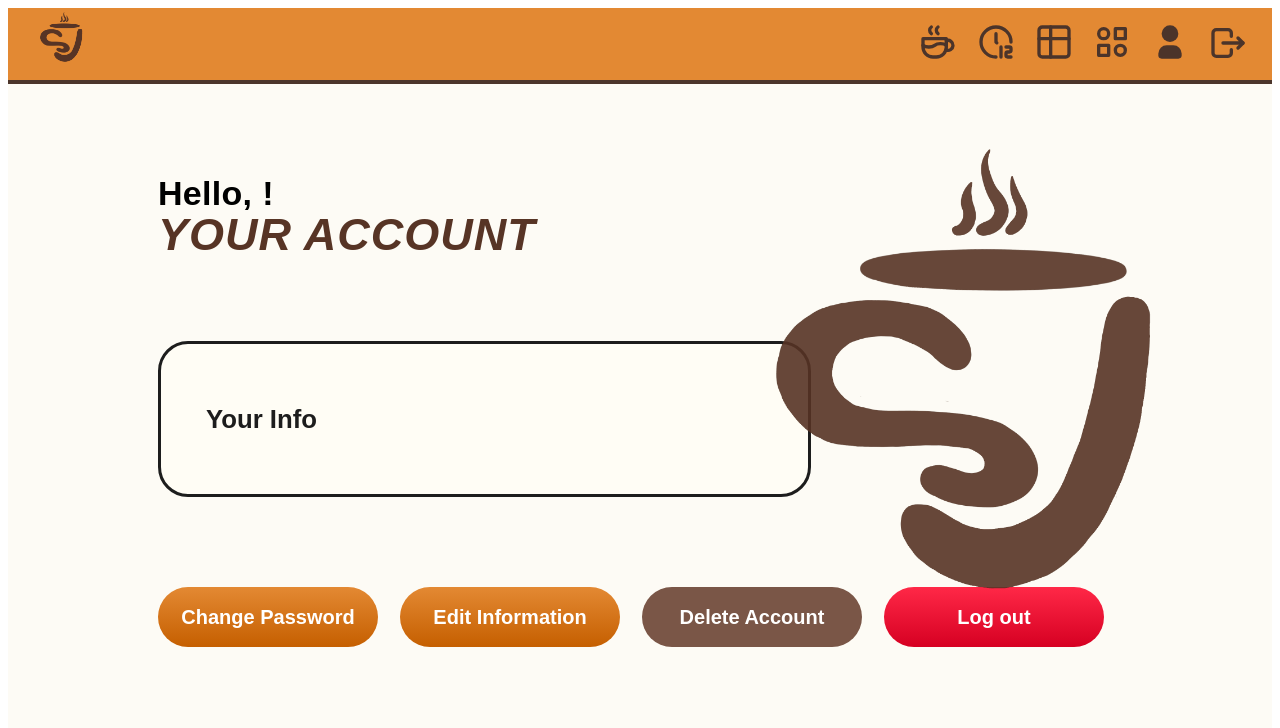
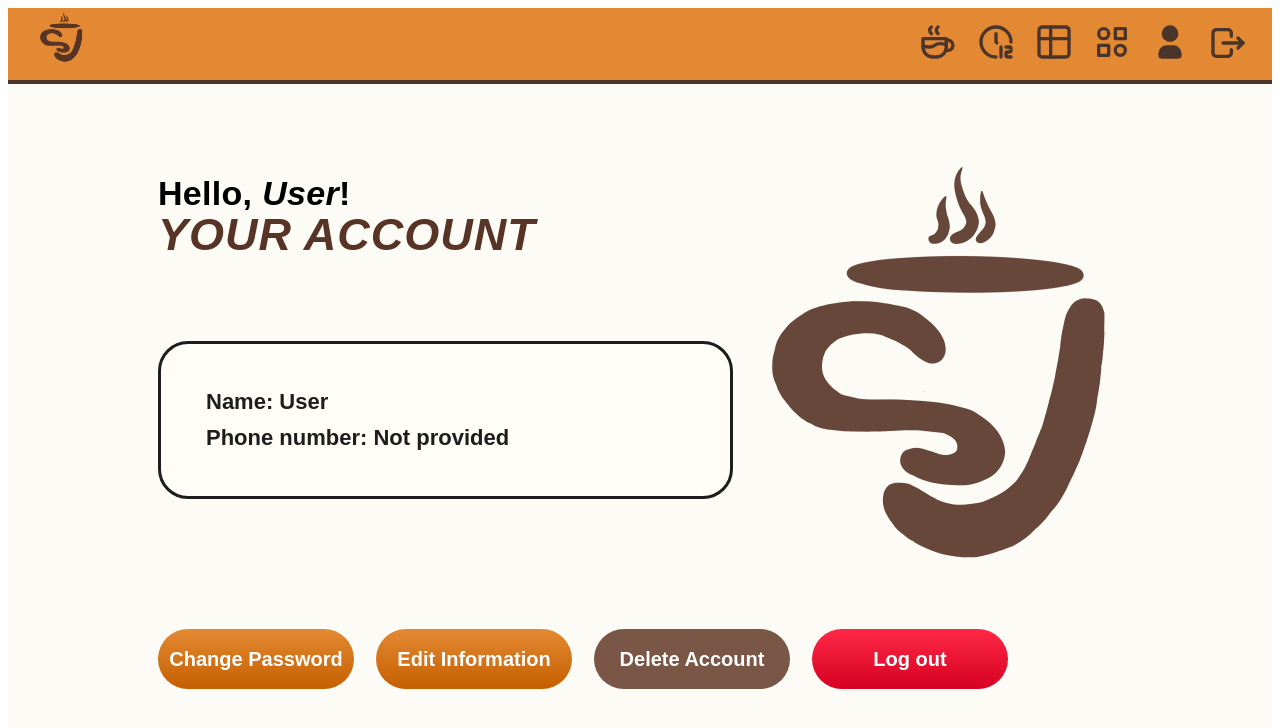
Before and after one commit to Gul-Nayab/coffee-shop, a Next.js app: page /1/account in a window 1280 px wide. Shown: the top 728 px of the page. Built offline with nearby package versions, Linux system fonts and the light colour scheme; no server answers; the database is empty; sample sign-in values are in the browser's storage.

Commit message:
layout fix for Account page

```diff
--- a/app/[username]/account/page.tsx
+++ b/app/[username]/account/page.tsx
@@ -4,19 +4,19 @@ import { useEffect, useState } from 'react';
 import { signOut, useSession } from 'next-auth/react';
 import { useRouter } from 'next/navigation';
 import { useUser } from '../UserContext';
+import '@/app/styles/Account.css';
 import UserAccountInfo from '@/app/[username]/components/UserAccountInfo';
 import AccountActionModal from '../components/AccountActionsForm';
-import '@/app/styles/Account.css';
 
-function AccountPage() {
+export default function AccountPage() {
   const router = useRouter();
   const { data: session, status } = useSession();
   const { user, username, userType, loading, refreshUser } = useUser();
 
   const [isModalOpen, setModalOpen] = useState(false);
-  const [action, setAction] = useState<'password' | 'edit' | 'delete' | null>(
-    null
-  );
+  const [action, setAction] =
+    useState<'password' | 'edit' | 'delete' | null>(null);
+
   useEffect(() => {
     if (status === 'unauthenticated') router.push('/auth/login');
   }, [status, router]);
@@ -27,51 +27,67 @@ function AccountPage() {
   };
 
   if (status === 'loading' || loading) return <div>Loading...</div>;
+
+  const displayName = user?.name ?? 'User';
+  const displayPhone =
+    user?.phone ?? 'Not provided';
+
   return (
-    <div className='account-page'>
-      <div className='account-greeting'>
-        Hello, <i>{user?.name}</i>!
+    <div className="account-page">
+
+      {/* BIG SJ LOGO — moves to top to match mockup layering */}
+      <img
+        src="/images/SJCoffeeLogo.png"
+        alt="Brand Logo"
+        className="account-logo-big"
+      />
+
+      {/* GREETING */}
+      <div className="account-greeting">
+        Hello, <i>{displayName}</i>!
       </div>
-      <h1 className='account-title'> Your Account</h1>
-      {/* Display user information */}
-      <div className='account-info-box'>
-        <h3> Your Info</h3>
-        {user && userType && <UserAccountInfo user={user} type={userType} />}
+
+      {/* TITLE */}
+      <h1 className="account-title">Your Account</h1>
+
+      {/* INFO CARD — rewritten to match mockup exactly */}
+      <div className="account-info-box">
+        <p>Name: {displayName}</p>
+        <p>Phone number: {displayPhone}</p>
       </div>
-      {/*Accout action buttons */}
-      <div className='account-buttons'>
+
+      {/* BUTTON ROW */}
+      <div className="account-buttons">
         <button
-          className='account-btn btn-changePassword'
+          className="account-btn btn-changePassword"
           onClick={() => openModal('password')}
         >
           Change Password
         </button>
+
         <button
-          className='account-btn btn-editInfo'
+          className="account-btn btn-editInfo"
           onClick={() => openModal('edit')}
         >
           Edit Information
         </button>
+
         <button
-          className='account-btn btn-deleteAccount'
+          className="account-btn btn-deleteAccount"
           onClick={() => openModal('delete')}
         >
           Delete Account
         </button>
+
         <button
-          className='account-btn btn-logout'
+          className="account-btn btn-logout"
           onClick={() => signOut({ callbackUrl: '/auth/login' })}
         >
           Log out
         </button>
       </div>
 
-      <img
-        src='/images/SJCoffeeLogo.png'
-        className='account-logo-big'
-        alt='Brand Logo'
-      />
-
+      {/* MODALS */}
       {user && userType && (
         <AccountActionModal
           isOpen={isModalOpen}
@@ -89,4 +105,3 @@ function AccountPage() {
     </div>
   );
 }
-export default AccountPage;
--- a/app/styles/Account.css
+++ b/app/styles/Account.css
@@ -7,10 +7,11 @@
   flex-direction: column;
   align-items: flex-start;
   padding-left: 150px;
-
   padding-top: 40px;
   color: #573425;
 }
+
+/* -------------------- TEXT HEADERS -------------------- */
 
 .account-greeting {
   font-size: 34px;
@@ -35,14 +36,18 @@
   margin-top: -4px;
 }
 
+/* -------------------- INFO BOX -------------------- */
+
 .account-info-box {
   background: #fffdf5;
   border: 3px solid #1d1d1d;
   border-radius: 30px;
 
   padding: 35px 45px;
-  width: 50%;
-  max-width: 600px;
+
+  /* UPDATED: narrower so it doesn't overlap logo */
+  width: 43%;
+  max-width: 520px;
 
   font-size: 22px;
   color: #1d1d1d;
@@ -58,24 +63,32 @@
   font-weight: 700;
 }
 
+/* -------------------- BIG LOGO -------------------- */
+
 .account-logo-big {
   position: absolute;
-  right: 0;
-  top: 130px;
 
-  width: 45vw;
+  /* UPDATED positioning */
+  right: 60px;
+  top: 150px;
+  width: 40vw;
+
   height: auto;
-
   opacity: 0.9;
   pointer-events: none;
   object-fit: contain;
 }
 
+/* -------------------- BUTTON ROW -------------------- */
+
 .account-buttons {
   display: flex;
   gap: 22px;
-  margin-top: 10px;
-  max-width: 850;
+
+  /* UPDATED: push buttons down */
+  margin-top: 50px;
+
+  max-width: 850px;
 }
 
 .account-btn {
@@ -97,6 +110,8 @@
 
   transition: transform 0.15s ease, filter 0.15s ease;
 }
+
+/* -------------------- BUTTON COLORS -------------------- */
 
 .btn-changePassword {
   background: linear-gradient(to bottom, #e38933, #c55f00);
@@ -122,8 +137,14 @@
   transform: translateY(1px);
 }
 
+/* -------------------- RESPONSIVE -------------------- */
+
 @media (max-width: 900px) {
   .account-logo-big {
     display: none;
   }
+
+  .account-info-box {
+    width: 80%;
+  }
 }
```
